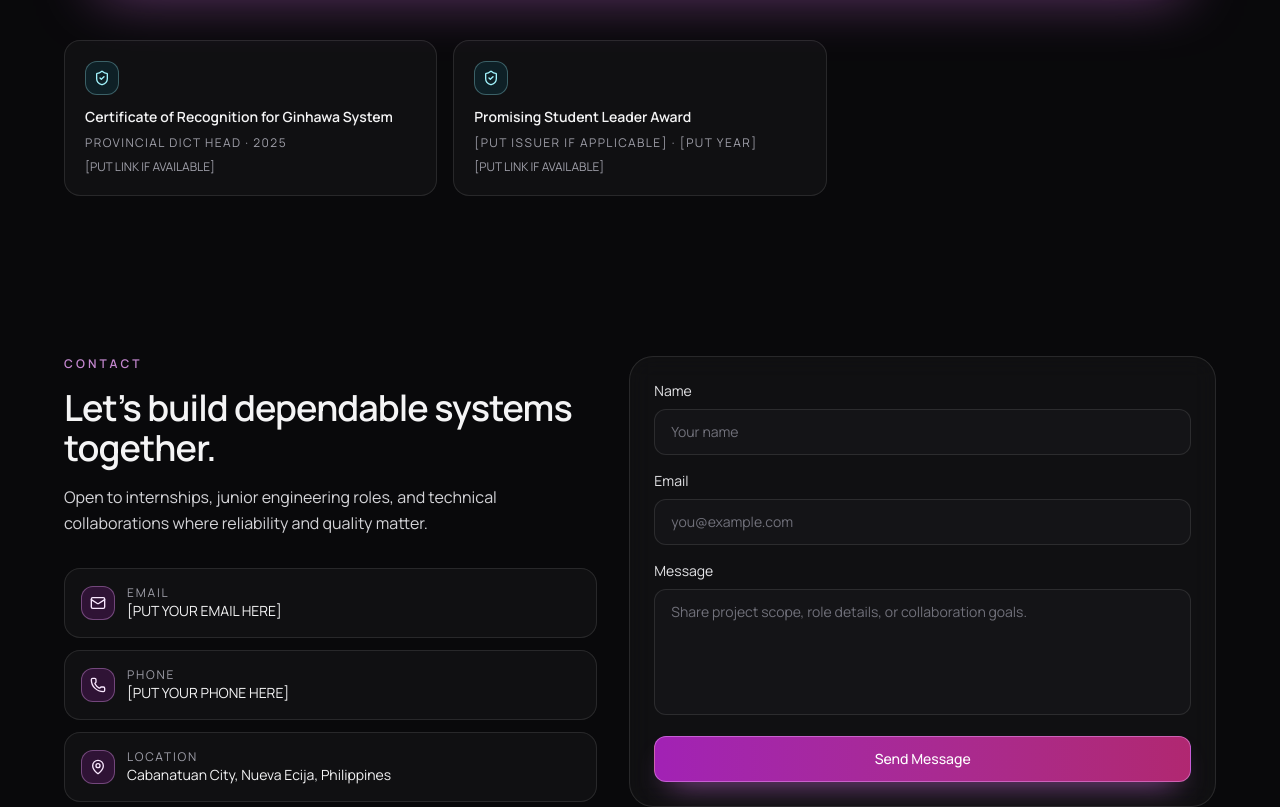
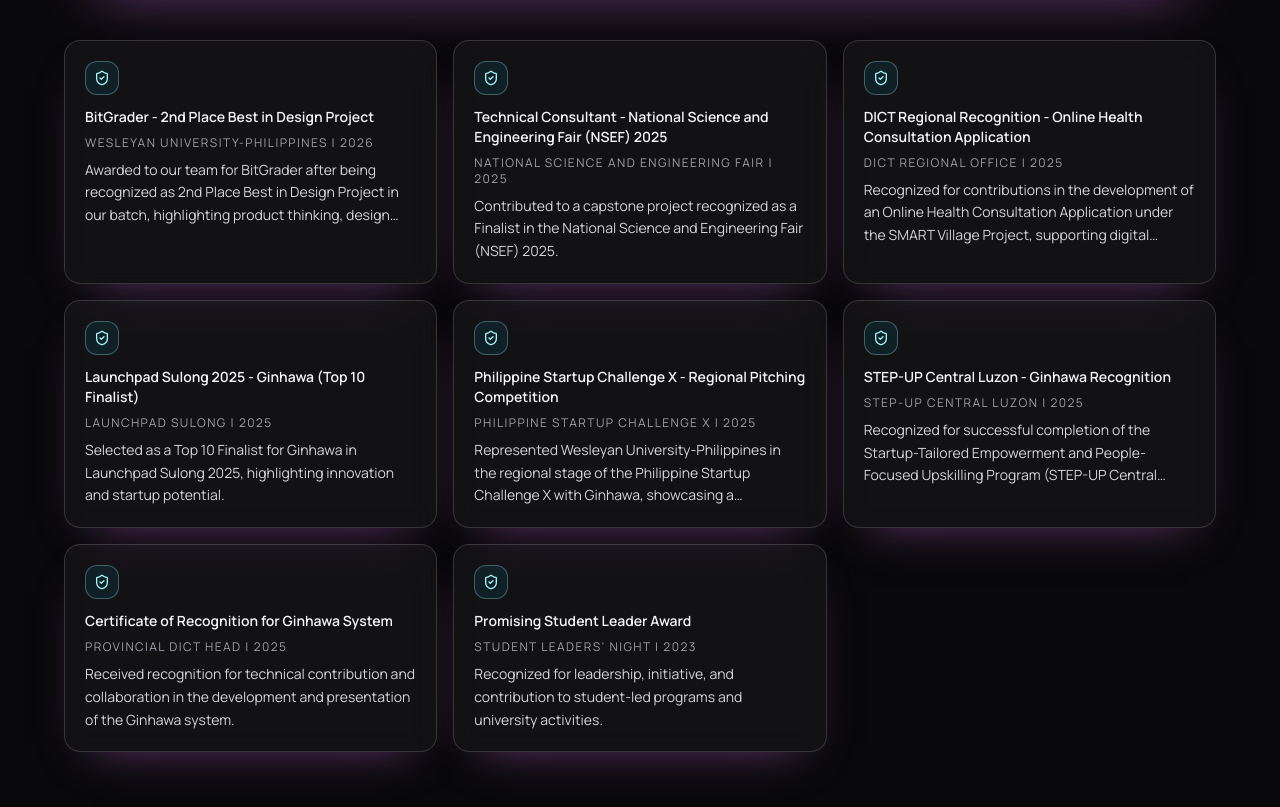
Before and after one commit to Justine-Tabor/portfolio-website-developing, a React (Vite) app: page / in a window 1280 px wide. Shown: the part 8528-9335 px from the top of the page. Built offline with nearby package versions, Linux system fonts and the light colour scheme.

Commit message:
Update resume section and project UI

```diff
--- a/src/components/sections/Resume.jsx
+++ b/src/components/sections/Resume.jsx
@@ -1,6 +1,14 @@
 import { motion as Motion } from 'framer-motion'
 import { Download, ShieldCheck } from 'lucide-react'
 import SectionHeading from '../ui/SectionHeading'
+
+const isRealLink = (value) => {
+  const link = value?.trim()
+  if (!link) {
+    return false
+  }
+  return !link.includes('[PUT') && !link.includes('PLACEHOLDER')
+}
 
 export default function Resume({ resumeLink, certifications }) {
   return (
@@ -37,7 +45,7 @@
           {certifications.map((cert, index) => (
             <Motion.article
               key={cert.title}
-              className="rounded-2xl border border-white/10 bg-white/[0.03] p-5"
+              className="rounded-2xl border border-white/15 bg-white/[0.04] p-5 shadow-[0_20px_45px_-28px_rgba(232,121,249,0.5)] backdrop-blur-md"
               initial={{ opacity: 0, y: 18 }}
               whileInView={{ opacity: 1, y: 0 }}
               viewport={{ once: true, amount: 0.2 }}
@@ -48,9 +56,23 @@
               </div>
               <h4 className="text-sm font-semibold text-zinc-100">{cert.title}</h4>
               <p className="mt-2 text-xs uppercase tracking-[0.12em] text-zinc-400">
-                {cert.issuer} · {cert.year}
+                {cert.issuer} | {cert.year}
               </p>
-              <p className="mt-2 text-xs text-zinc-400">{cert.link}</p>
+              {cert.description ? (
+                <p className="mt-2 overflow-hidden text-sm leading-relaxed text-zinc-300 [display:-webkit-box] [-webkit-line-clamp:3] [-webkit-box-orient:vertical]">
+                  {cert.description}
+                </p>
+              ) : null}
+              {isRealLink(cert.link) ? (
+                <a
+                  href={cert.link}
+                  target="_blank"
+                  rel="noreferrer"
+                  className="mt-2 inline-flex text-xs text-cyan-300 hover:text-cyan-200"
+                >
+                  View Credential
+                </a>
+              ) : null}
             </Motion.article>
           ))}
         </div>
--- a/src/components/sections/Timeline.jsx
+++ b/src/components/sections/Timeline.jsx
@@ -15,13 +15,14 @@
           {items.map((item, index) => (
             <Motion.article
               key={item.title}
-              className="relative rounded-2xl border border-white/10 bg-white/[0.03] p-5 backdrop-blur-md"
+              className="relative rounded-2xl border border-white/10 bg-white/[0.03] p-5 backdrop-blur-md transition-shadow duration-300 hover:shadow-[0_18px_40px_-24px_rgba(232,121,249,0.55)]"
               initial={{ opacity: 0, x: -20 }}
               whileInView={{ opacity: 1, x: 0 }}
               viewport={{ once: true, amount: 0.2 }}
               transition={{ duration: 0.45, delay: index * 0.06 }}
+              whileHover={{ y: -3, borderColor: 'rgba(232,121,249,0.35)' }}
             >
-              <span className="absolute -left-[37px] top-6 h-3 w-3 rounded-full border border-fuchsia-300/50 bg-fuchsia-500 shadow-[0_0_0_6px_rgba(232,121,249,0.15)] sm:-left-[53px]" />
+              <span className="absolute -left-[34px] top-6 h-3 w-3 rounded-full border border-fuchsia-300/50 bg-fuchsia-500 shadow-[0_0_0_6px_rgba(232,121,249,0.15)] sm:-left-[46px]" />
               <p className="text-xs uppercase tracking-[0.18em] text-fuchsia-200/90">{item.period}</p>
               <h3 className="mt-2 text-lg font-semibold text-zinc-100">{item.title}</h3>
               <p className="mt-1 text-sm text-zinc-400">{item.subtitle}</p>
--- a/src/components/ui/ProjectModal.jsx
+++ b/src/components/ui/ProjectModal.jsx
@@ -1,6 +1,14 @@
 import { useEffect } from 'react'
 import { AnimatePresence, motion as Motion } from 'framer-motion'
 import { ExternalLink, FolderGit2, X } from 'lucide-react'
+
+const isRealLink = (value) => {
+  const link = value?.trim()
+  if (!link) {
+    return false
+  }
+  return !link.includes('[PUT') && !link.includes('PLACEHOLDER')
+}
 
 export default function ProjectModal({ project, onClose }) {
   useEffect(() => {
@@ -132,6 +140,7 @@
               </div>
 
               <div className="flex gap-3 pt-1">
+                {isRealLink(project.github) ? (
                   <a
                     href={project.github}
                     target="_blank"
@@ -141,6 +150,8 @@
                     <FolderGit2 className="h-4 w-4" />
                     GitHub
                   </a>
+                ) : null}
+                {isRealLink(project.demo) ? (
                   <a
                     href={project.demo}
                     target="_blank"
@@ -150,6 +161,7 @@
                     <ExternalLink className="h-4 w-4" />
                     Live Demo
                   </a>
+                ) : null}
               </div>
             </div>
           </Motion.article>
--- a/src/data/portfolioData.js
+++ b/src/data/portfolioData.js
@@ -193,7 +193,7 @@
     description:
       'A system built with Python, React, and Tailwind CSS that uses a trained Multi-Layer Perceptron (MLP) to recognize hand gestures and generate particle-based visual outputs.',
     overview:
-      'This section is ready for your full project narrative. Add architecture, model design, data flow, and implementation highlights here.',
+      'A gesture-recognition project that applies machine learning concepts using a Multi-Layer Perceptron (MLP) to classify hand inputs and drive interactive particle-based outputs. It demonstrates practical use of model behavior, feature mapping, and real-time response in a visual system.',
     challenges: ['[Add challenge here]', '[Add challenge here]', '[Add challenge here]'],
     outcomes: ['[Add outcome here]', '[Add outcome here]', '[Add outcome here]'],
     tech: ['Python', 'React', 'Tailwind CSS', 'Machine Learning', 'MLP'],
@@ -212,7 +212,7 @@
     description:
       'An intelligent assistant system featuring machine learning-based facial recognition, voice authentication, and real-time control using computer vision and embedded systems.',
     overview:
-      'This section is ready for your full project narrative. Add architecture, modules, and hardware-software integration details here.',
+      'This project is a JARVIS-inspired intelligent system that combines computer vision, voice recognition, and hardware control. Built using Python and Arduino, it features face tracking, object detection, and voice command activation. The system includes advanced functionalities such as voice authentication, multiple operational modes (ENGAGE, STOP, OBJECT DETECTION, TARGET), and real-time servo motor control. It demonstrates strong integration between AI software and embedded hardware systems.',
     challenges: ['[Add challenge here]', '[Add challenge here]', '[Add challenge here]'],
     outcomes: ['[Add outcome here]', '[Add outcome here]', '[Add outcome here]'],
     tech: [
@@ -237,7 +237,7 @@
     description:
       'An AI-powered coding assessment platform designed to improve grading efficiency and support academic integrity through automated evaluation workflows.',
     overview:
-      'This section is ready for your full project narrative. Add architecture, scoring pipeline, and workflow details here.',
+      'BitGrader is a web-based platform designed to automate the evaluation of programming tasks using artificial intelligence. The system enhances grading accuracy, reduces manual workload for educators, and promotes academic integrity through anti-cheating mechanisms such as activity monitoring and validation checks. It integrates front-end and back-end technologies to provide a seamless experience for both instructors and students.',
     challenges: ['[Add challenge here]', '[Add challenge here]', '[Add challenge here]'],
     outcomes: ['[Add outcome here]', '[Add outcome here]', '[Add outcome here]'],
     tech: ['AI', 'Full-Stack Development', 'Web Platform', 'Database'],
@@ -256,7 +256,7 @@
     description:
       'An IoT-based system for monitoring environmental conditions and supporting smart agriculture workflows through sensors and automation.',
     overview:
-      'This section is ready for your full project narrative. Add sensor stack, automation rules, and reliability details here.',
+      'An IoT-based system that monitors and manages environmental conditions inside a greenhouse. Using ESP32, the system can collect data such as temperature and humidity and automate responses to optimize plant growth. This project highlights skills in sensor integration, microcontroller programming, and real-time automation.',
     challenges: ['[Add challenge here]', '[Add challenge here]', '[Add challenge here]'],
     outcomes: ['[Add outcome here]', '[Add outcome here]', '[Add outcome here]'],
     tech: ['Arduino or ESP32', 'Sensors', 'IoT', 'Automation'],
@@ -275,7 +275,7 @@
     description:
       'An automated drying system using infrared heating and a conveyor mechanism to improve rice post-harvest processing efficiency.',
     overview:
-      'This section is ready for your full project narrative. Add mechanical integration and automation logic details here.',
+      'This system is designed to improve the efficiency of drying rice paddy using infrared light and controlled airflow. An Arduino-based controller regulates the speed of a conveyor belt to ensure consistent drying within a short time. The project focuses on enhancing agricultural productivity by reducing drying time and improving grain quality through automation and controlled processing.',
     challenges: ['[Add challenge here]', '[Add challenge here]', '[Add challenge here]'],
     outcomes: ['[Add outcome here]', '[Add outcome here]', '[Add outcome here]'],
     tech: ['Arduino', 'IR Heating', 'Conveyor Mechanism', 'Embedded Systems'],
@@ -294,7 +294,7 @@
     description:
       'A web-based appointment and consultation platform with scheduling and calendar integration, designed to support healthcare coordination.',
     overview:
-      'This section is ready for your full project narrative. Add scheduling architecture and database workflow details here.',
+      'A full-stack web application that enables patients to book and manage consultations with doctors. It includes features such as calendar-based scheduling, appointment tracking, and user-specific access control. Built using HTML, CSS, PHP, and MySQL, the system demonstrates strong backend integration and database management, along with an intuitive user interface for both patients and healthcare providers.',
     challenges: ['[Add challenge here]', '[Add challenge here]', '[Add challenge here]'],
     outcomes: ['[Add outcome here]', '[Add outcome here]', '[Add outcome here]'],
     tech: ['React', 'Tailwind CSS', 'PHP or Flask', 'MySQL', 'Scheduling System'],
@@ -354,16 +354,76 @@
 
 export const certifications = [
   {
+    title: 'BitGrader - 2nd Place Best in Design Project',
+    issuer: 'Wesleyan University-Philippines',
+    year: '2026',
+    category: 'Engineering',
+    description:
+      'Awarded to our team for BitGrader after being recognized as 2nd Place Best in Design Project in our batch, highlighting product thinking, design quality, and technical execution.',
+    link: '',
+  },
+  {
+    title: 'Technical Consultant - National Science and Engineering Fair (NSEF) 2025',
+    issuer: 'National Science and Engineering Fair',
+    year: '2025',
+    category: 'Engineering',
+    description:
+      'Contributed to a capstone project recognized as a Finalist in the National Science and Engineering Fair (NSEF) 2025.',
+    link: '',
+  },
+  {
+    title: 'DICT Regional Recognition - Online Health Consultation Application',
+    issuer: 'DICT Regional Office',
+    year: '2025',
+    category: 'Health Tech',
+    description:
+      'Recognized for contributions in the development of an Online Health Consultation Application under the SMART Village Project, supporting digital healthcare accessibility.',
+    link: '',
+  },
+  {
+    title: 'Launchpad Sulong 2025 - Ginhawa (Top 10 Finalist)',
+    issuer: 'Launchpad Sulong',
+    year: '2025',
+    category: 'Startup',
+    description:
+      'Selected as a Top 10 Finalist for Ginhawa in Launchpad Sulong 2025, highlighting innovation and startup potential.',
+    link: '',
+  },
+  {
+    title: 'Philippine Startup Challenge X - Regional Pitching Competition',
+    issuer: 'Philippine Startup Challenge X',
+    year: '2025',
+    category: 'Startup',
+    description:
+      'Represented Wesleyan University-Philippines in the regional stage of the Philippine Startup Challenge X with Ginhawa, showcasing a technology-driven solution.',
+    link: '',
+  },
+  {
+    title: 'STEP-UP Central Luzon - Ginhawa Recognition',
+    issuer: 'STEP-UP Central Luzon',
+    year: '2025',
+    category: 'Startup',
+    description:
+      'Recognized for successful completion of the Startup-Tailored Empowerment and People-Focused Upskilling Program (STEP-UP Central Luzon), focused on innovation and startup development.',
+    link: '',
+  },
+  {
     title: 'Certificate of Recognition for Ginhawa System',
     issuer: 'Provincial DICT Head',
     year: '2025',
-    link: '[PUT LINK IF AVAILABLE]',
+    category: 'Engineering',
+    description:
+      'Received recognition for technical contribution and collaboration in the development and presentation of the Ginhawa system.',
+    link: '',
   },
   {
     title: 'Promising Student Leader Award',
-    issuer: '[PUT ISSUER IF APPLICABLE]',
-    year: '[PUT YEAR]',
-    link: '[PUT LINK IF AVAILABLE]',
+    issuer: "Student Leaders' Night",
+    year: '2023',
+    category: 'Leadership',
+    description:
+      'Recognized for leadership, initiative, and contribution to student-led programs and university activities.',
+    link: '',
   },
 ]
 
```
Lines whose indentation alone changed are shown as unchanged.
